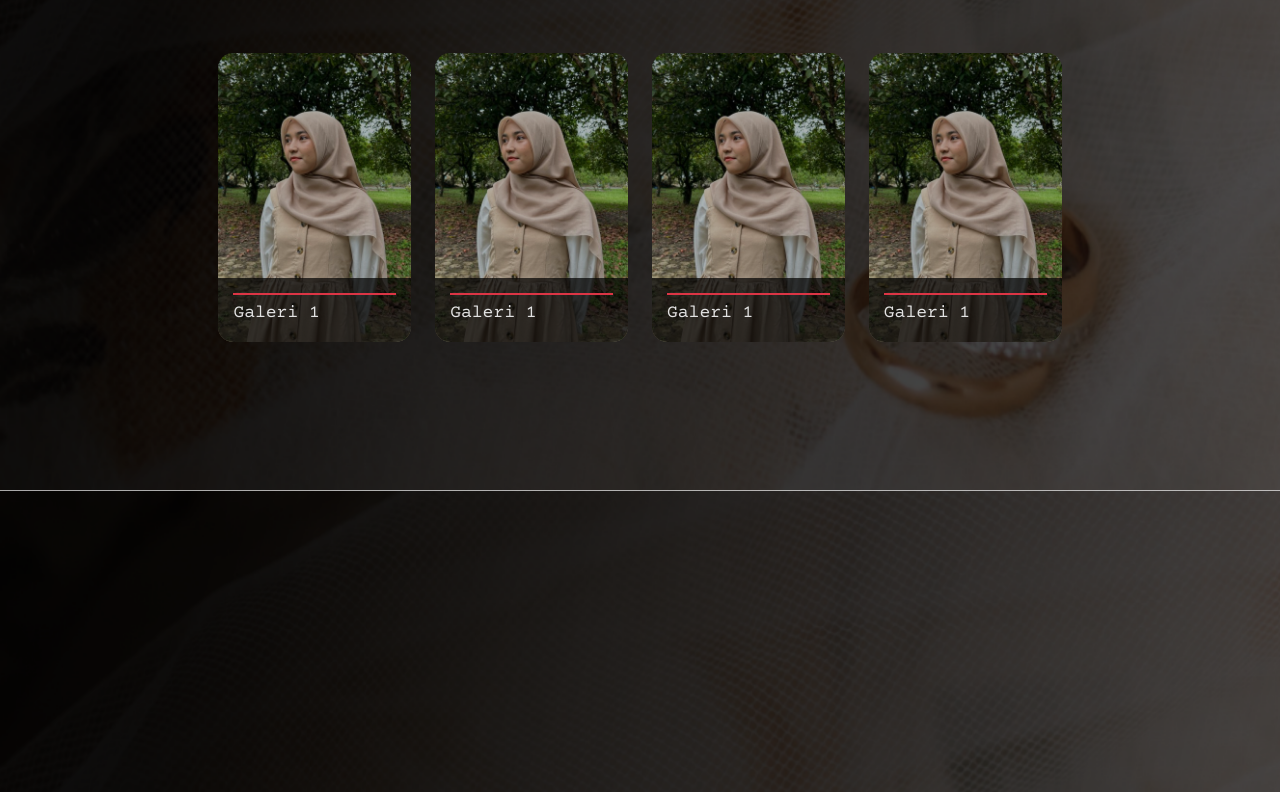
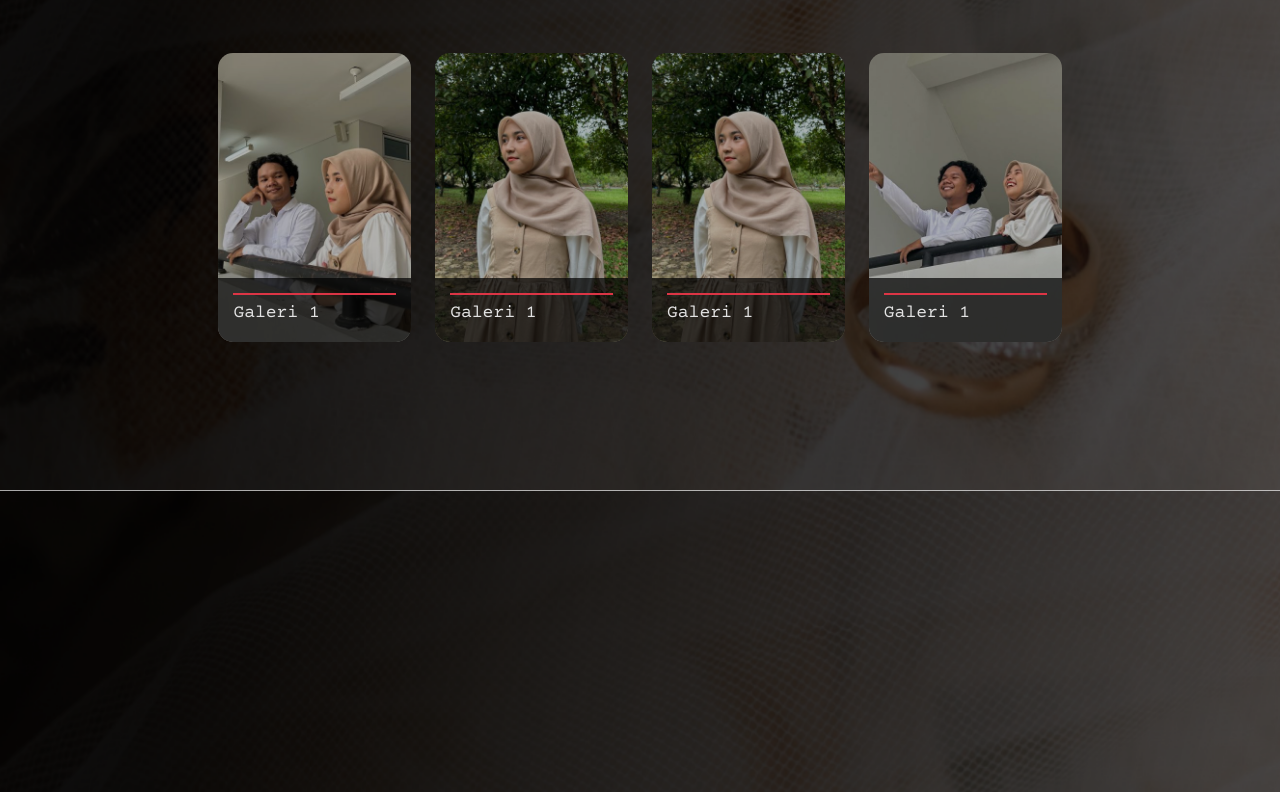
Before and after one commit to Sohibbal/Ramdaazizah, a plain HTML site: page index.html in a window 1280 px wide. Shown: the part 4748-5540 px from the top of the page. Drawn offline with nearby package versions, Linux system fonts and the light colour scheme; some packages are replaced by stand-ins of ours; a script that the page names is missing.

Commit message:
gambar galeri

```diff
--- a/index.html
+++ b/index.html
@@ -220,8 +220,8 @@
         <div class="row row-cols-lg-5 row-cols-md-4 row-cols-sm-3 row-cols-2 justify-content-center mt-2 mx-2 mx-sm-3 galery-container">
           <div class="col mt-5">
             <div class="gallery-card">
-              <a href="img/Ainur.jpg" data-toggle="lightbox" data-caption="Danur 1" data-gallery="gallery">
-                <img src="img/Ainur.jpg" alt="Galeri1" class="img-fluid">
+              <a href="img/g1.jpg" data-toggle="lightbox" data-caption="Danur 1" data-gallery="gallery">
+                <img src="img/g1.jpg" alt="Galeri1" class="img-fluid">
               </a>
               <div class="gallery-overlay">Galeri 1</div>
             </div>
@@ -247,8 +247,8 @@
 
           <div class="col mt-5">
             <div class="gallery-card">
-              <a href="img/Ainur.jpg" data-toggle="lightbox" data-caption="Danur 4" data-gallery="gallery">
-                <img src="img/Ainur.jpg" alt="Galeri4">
+              <a href="img/g4.jpg" data-toggle="lightbox" data-caption="Danur 4" data-gallery="gallery">
+                <img src="img/g4.jpg" alt="Galeri4">
               </a>
               <div class="gallery-overlay">Galeri 1</div>
             </div>
```
Also changed, not shown: img/g1.jpg (added), img/g4.jpg (added).
